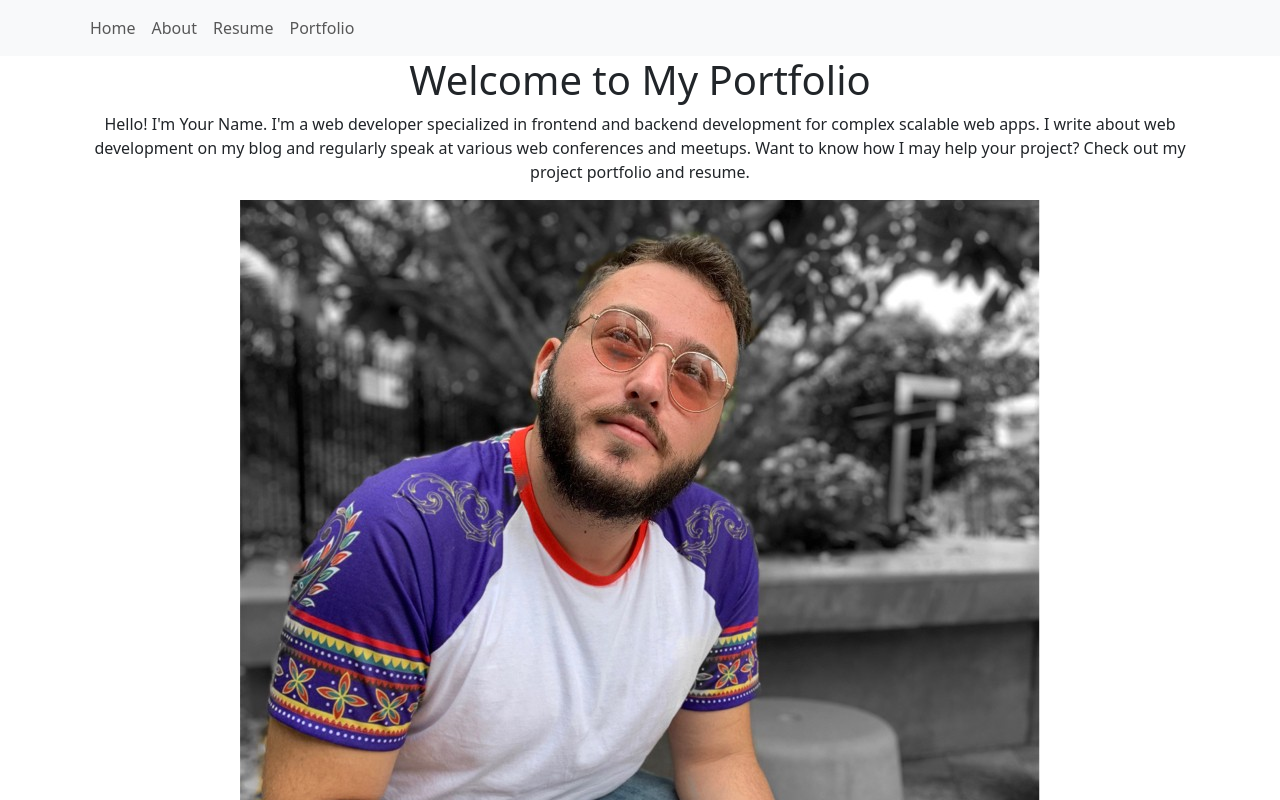
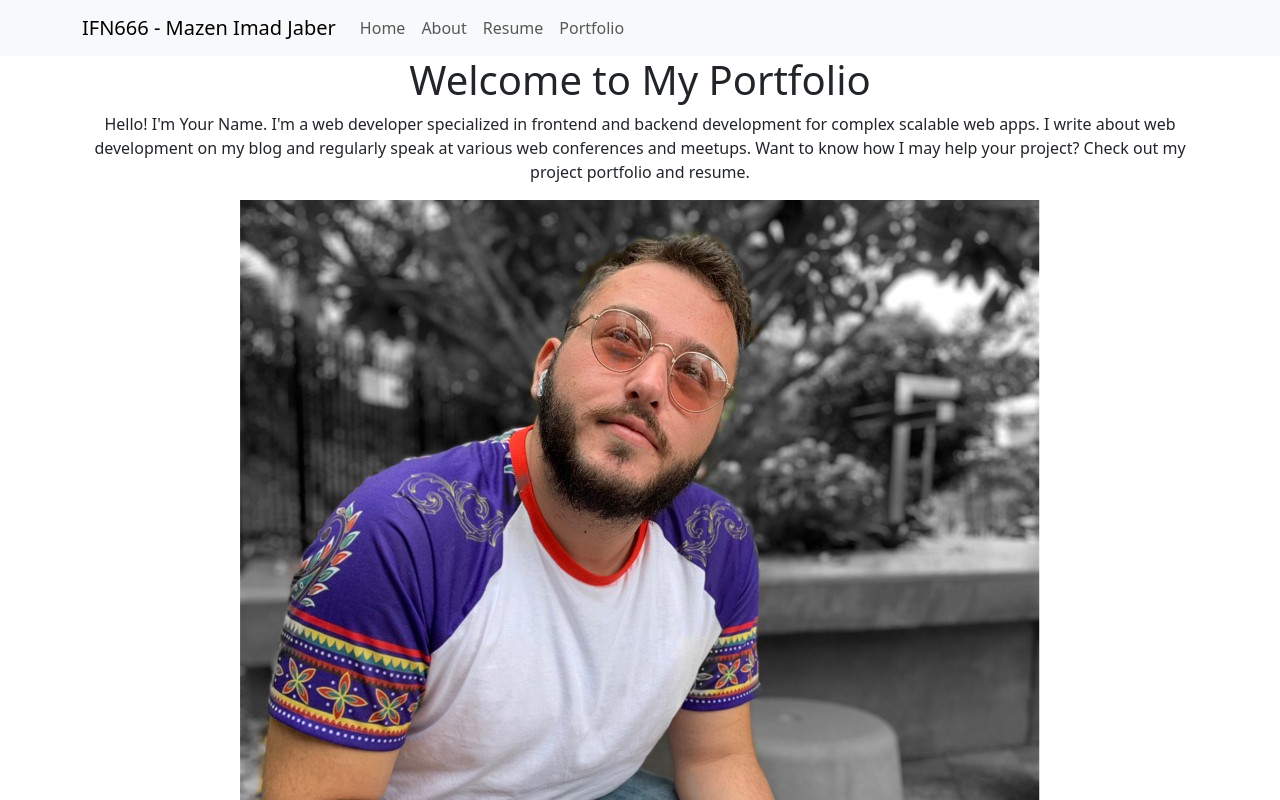
Before and after one commit to MazenImadJaber/portfolio, a React (Create React App) app: page / in a window 1280 px wide. Shown: the top 800 px of the page. Built offline with nearby package versions, Linux system fonts and the light colour scheme.

Commit message:
Navigation bar refactor

```diff
--- a/src/App.js
+++ b/src/App.js
@@ -5,7 +5,6 @@ import Resume from "./pages/Resume";
 import Portfolio from "./pages/Portfolio";
 import Home from "./pages/Home";
 import "bootstrap/dist/css/bootstrap.min.css";
-import NavBarComp from "./components/NavBarComp";
 import Header from "./components/Header";
 import Footer from "./components/Footer";
 
--- a/src/components/Header.js
+++ b/src/components/Header.js
@@ -1,10 +1,25 @@
 import React from 'react'
-import NavBarComp from './NavBarComp'
+import { Container, Nav, Navbar } from 'react-bootstrap'
+
 
 export default function Header() {
   return (
     <header>
-      <NavBarComp />
+      <Navbar expand="lg" className="bg-body-tertiary">
+      <Container>
+        <Navbar.Brand href='/'>IFN666 - Mazen Imad Jaber </Navbar.Brand>
+        <Navbar.Toggle aria-controls="basic-navbar-nav" />
+        <Navbar.Collapse id="basic-navbar-nav">
+          <Nav className="me-auto">
+            <Nav.Link href="/">Home</Nav.Link>
+            <Nav.Link href="/about">About</Nav.Link>
+            <Nav.Link href="/resume">Resume</Nav.Link>
+            <Nav.Link href="/portfolio">Portfolio</Nav.Link>
+
+          </Nav>
+        </Navbar.Collapse>
+      </Container>
+    </Navbar>
     </header>
   )
 }
--- a/src/components/NavBarComp.js
+++ /dev/null
@@ -1,23 +0,0 @@
-import Container from 'react-bootstrap/Container';
-import Nav from 'react-bootstrap/Nav';
-import Navbar from 'react-bootstrap/Navbar';
-import React from 'react';
-
-export default function NavBarComp() {
-  return (
-    <Navbar expand="lg" className="bg-body-tertiary">
-      <Container>
-        <Navbar.Toggle aria-controls="basic-navbar-nav" />
-        <Navbar.Collapse id="basic-navbar-nav">
-          <Nav className="me-auto">
-            <Nav.Link href="/">Home</Nav.Link>
-            <Nav.Link href="/about">About</Nav.Link>
-            <Nav.Link href="/resume">Resume</Nav.Link>
-            <Nav.Link href="/portfolio">Portfolio</Nav.Link>
-
-          </Nav>
-        </Navbar.Collapse>
-      </Container>
-    </Navbar>
-  );
-}
```
